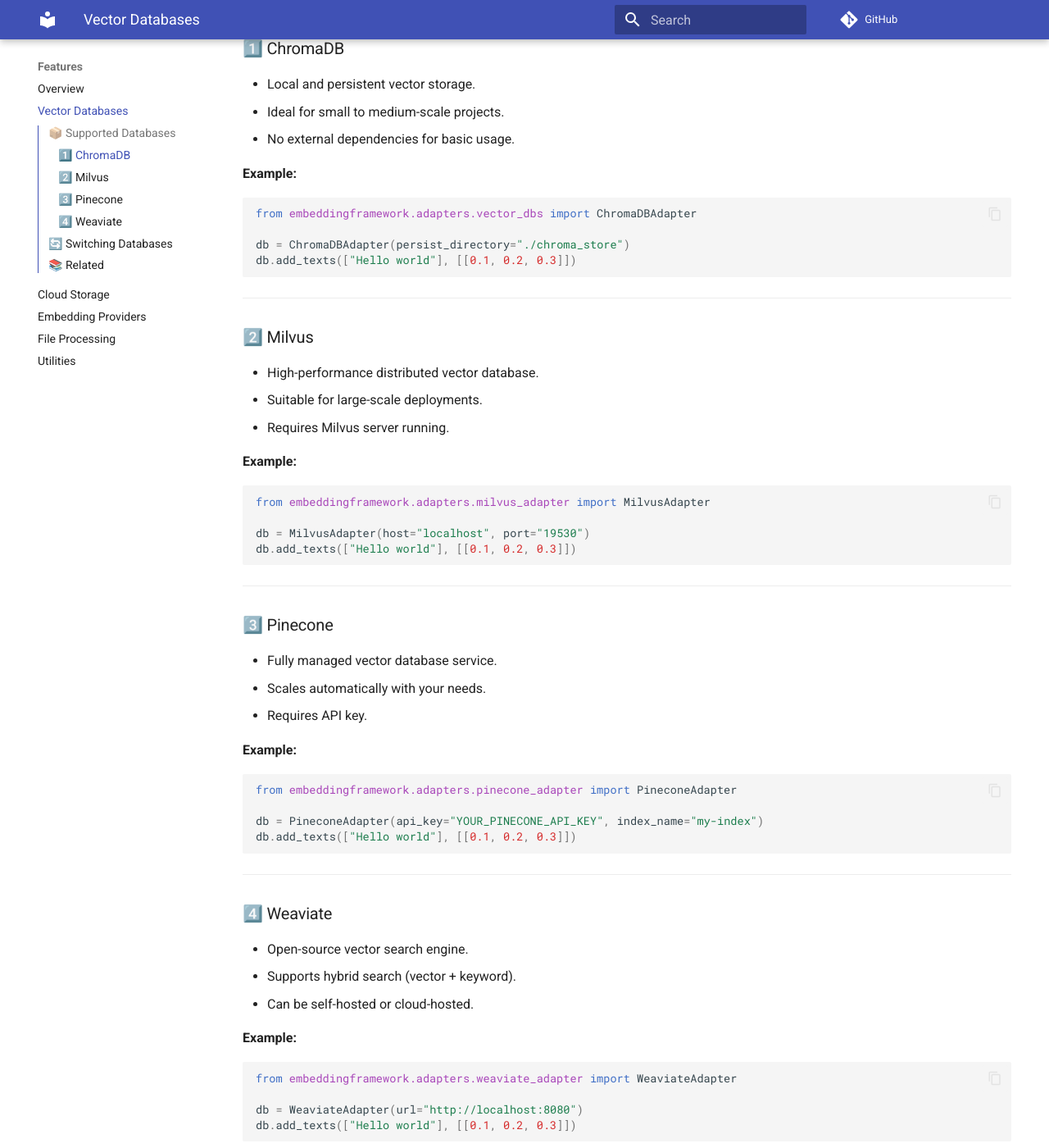
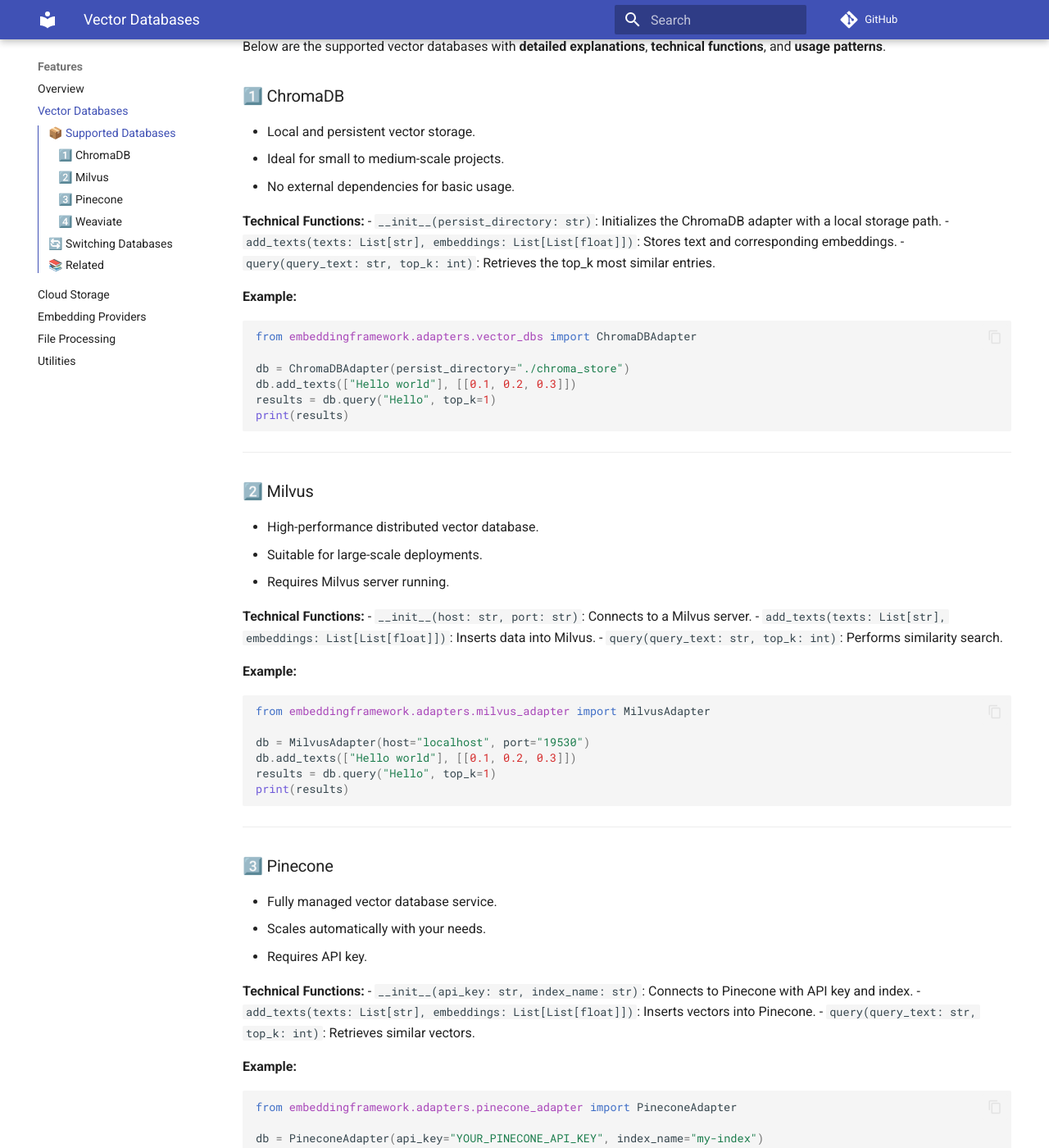
Before and after one commit to isathish/embeddingframework, an MkDocs documentation site: the page built from docs/features/vector-databases.md, in a window 1280 px wide and 1400 px high, scrolled down 326 px. Shown: the whole window at 82% size. Built offline with MkDocs 1.6.1 and Material for MkDocs 9.7.7, drawn with Linux system fonts in a browser that asks for light colours; comment, search, counter and statistics services are not loaded; some of the changed text lies outside the part shown.

Commit message:
Enhance cloud storage and vector DB docs with technical details and examples

````diff
--- a/docs/features/vector-databases.md
+++ b/docs/features/vector-databases.md
@@ -6,10 +6,17 @@
 
 ## 📦 Supported Databases
 
+Below are the supported vector databases with **detailed explanations**, **technical functions**, and **usage patterns**.
+
 ### 1️⃣ ChromaDB
 - Local and persistent vector storage.
 - Ideal for small to medium-scale projects.
 - No external dependencies for basic usage.
+
+**Technical Functions:**
+- `__init__(persist_directory: str)`: Initializes the ChromaDB adapter with a local storage path.
+- `add_texts(texts: List[str], embeddings: List[List[float]])`: Stores text and corresponding embeddings.
+- `query(query_text: str, top_k: int)`: Retrieves the top_k most similar entries.
 
 **Example:**
 ```python
@@ -17,6 +24,8 @@
 
 db = ChromaDBAdapter(persist_directory="./chroma_store")
 db.add_texts(["Hello world"], [[0.1, 0.2, 0.3]])
+results = db.query("Hello", top_k=1)
+print(results)
 ```
 
 ---
@@ -26,12 +35,19 @@
 - Suitable for large-scale deployments.
 - Requires Milvus server running.
 
+**Technical Functions:**
+- `__init__(host: str, port: str)`: Connects to a Milvus server.
+- `add_texts(texts: List[str], embeddings: List[List[float]])`: Inserts data into Milvus.
+- `query(query_text: str, top_k: int)`: Performs similarity search.
+
 **Example:**
 ```python
 from embeddingframework.adapters.milvus_adapter import MilvusAdapter
 
 db = MilvusAdapter(host="localhost", port="19530")
 db.add_texts(["Hello world"], [[0.1, 0.2, 0.3]])
+results = db.query("Hello", top_k=1)
+print(results)
 ```
 
 ---
@@ -41,12 +57,19 @@
 - Scales automatically with your needs.
 - Requires API key.
 
+**Technical Functions:**
+- `__init__(api_key: str, index_name: str)`: Connects to Pinecone with API key and index.
+- `add_texts(texts: List[str], embeddings: List[List[float]])`: Inserts vectors into Pinecone.
+- `query(query_text: str, top_k: int)`: Retrieves similar vectors.
+
 **Example:**
 ```python
 from embeddingframework.adapters.pinecone_adapter import PineconeAdapter
 
 db = PineconeAdapter(api_key="YOUR_PINECONE_API_KEY", index_name="my-index")
 db.add_texts(["Hello world"], [[0.1, 0.2, 0.3]])
+results = db.query("Hello", top_k=1)
+print(results)
 ```
 
 ---
@@ -56,12 +79,19 @@
 - Supports hybrid search (vector + keyword).
 - Can be self-hosted or cloud-hosted.
 
+**Technical Functions:**
+- `__init__(url: str)`: Connects to a Weaviate instance.
+- `add_texts(texts: List[str], embeddings: List[List[float]])`: Adds data to Weaviate.
+- `query(query_text: str, top_k: int)`: Performs hybrid or vector search.
+
 **Example:**
 ```python
 from embeddingframework.adapters.weaviate_adapter import WeaviateAdapter
 
 db = WeaviateAdapter(url="http://localhost:8080")
 db.add_texts(["Hello world"], [[0.1, 0.2, 0.3]])
+results = db.query("Hello", top_k=1)
+print(results)
 ```
 
 ---
````
Also changed, not shown: docs/features/cloud-storage.md (+26 -0 lines).
